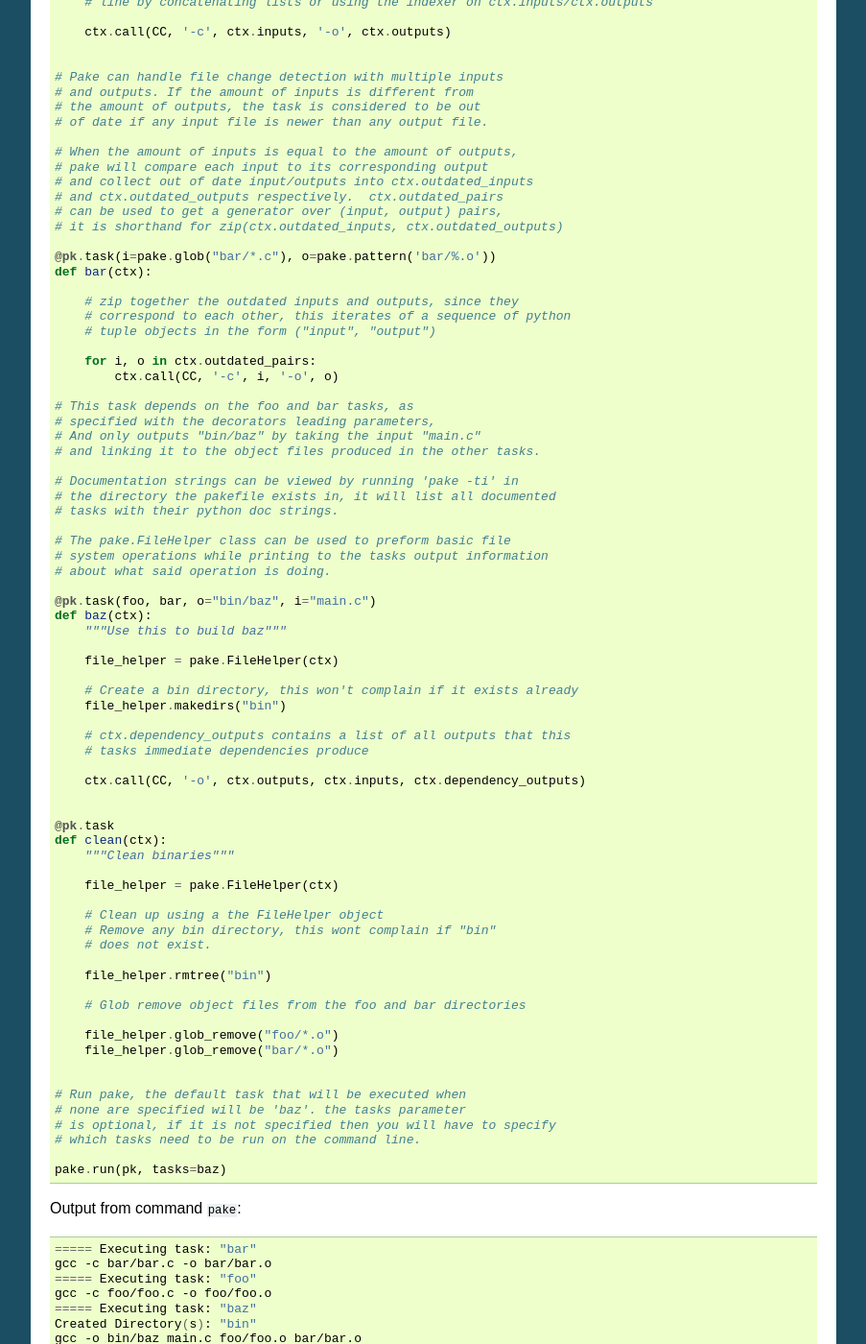
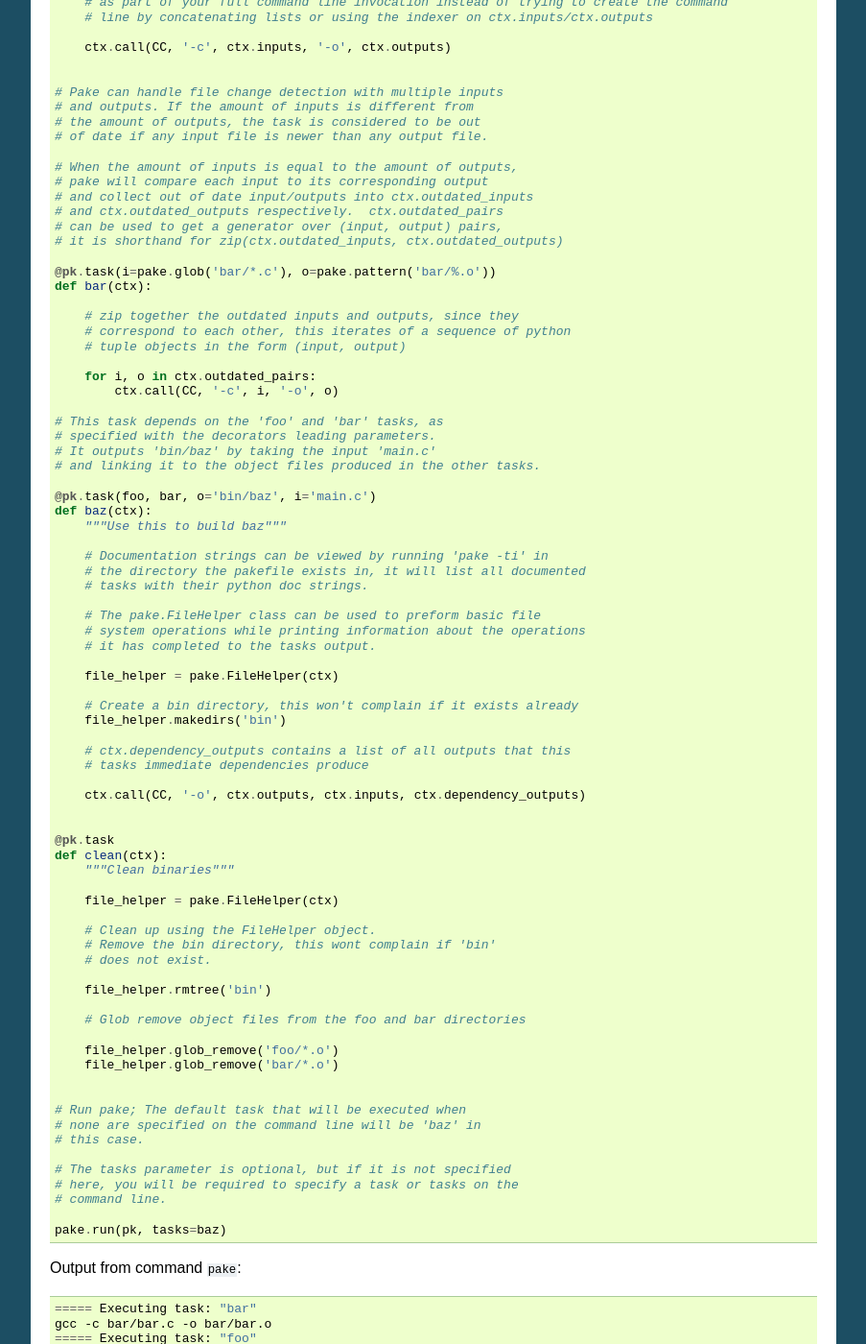
Before and after one commit to Teriks/pake, a Sphinx documentation site: the page built from docs/source/basictasks.rst, in a window 1280 px wide and 1400 px high, scrolled down 874 px. Shown: the whole window at 96% size, without its empty margins (198-1101 px from the left). Built offline with Sphinx 7.4.7, drawn with Linux system fonts in a browser that asks for light colours; some of the changed text lies outside the part shown.

Commit message:
Rewording in comments of first basic tasks example

```diff
--- a/docs/source/basictasks.rst
+++ b/docs/source/basictasks.rst
@@ -67,37 +68,37 @@ Here's a contrived pake demo which demonstrates how tasks are written:
     # can be used to get a generator over (input, output) pairs,
     # it is shorthand for zip(ctx.outdated_inputs, ctx.outdated_outputs)
 
-    @pk.task(i=pake.glob("bar/*.c"), o=pake.pattern('bar/%.o'))
+    @pk.task(i=pake.glob('bar/*.c'), o=pake.pattern('bar/%.o'))
     def bar(ctx):
 
         # zip together the outdated inputs and outputs, since they
         # correspond to each other, this iterates of a sequence of python
-        # tuple objects in the form ("input", "output")
+        # tuple objects in the form (input, output)
 
         for i, o in ctx.outdated_pairs:
             ctx.call(CC, '-c', i, '-o', o)
 
-    # This task depends on the foo and bar tasks, as
-    # specified with the decorators leading parameters,
-    # And only outputs "bin/baz" by taking the input "main.c"
+    # This task depends on the 'foo' and 'bar' tasks, as
+    # specified with the decorators leading parameters.
+    # It outputs 'bin/baz' by taking the input 'main.c'
     # and linking it to the object files produced in the other tasks.
 
-    # Documentation strings can be viewed by running 'pake -ti' in
-    # the directory the pakefile exists in, it will list all documented
-    # tasks with their python doc strings.
-
-    # The pake.FileHelper class can be used to preform basic file
-    # system operations while printing to the tasks output information
-    # about what said operation is doing.
-
-    @pk.task(foo, bar, o="bin/baz", i="main.c")
+    @pk.task(foo, bar, o='bin/baz', i='main.c')
     def baz(ctx):
         """Use this to build baz"""
+
+        # Documentation strings can be viewed by running 'pake -ti' in
+        # the directory the pakefile exists in, it will list all documented
+        # tasks with their python doc strings.
+
+        # The pake.FileHelper class can be used to preform basic file
+        # system operations while printing information about the operations
+        # it has completed to the tasks output.
 
         file_helper = pake.FileHelper(ctx)
 
         # Create a bin directory, this won't complain if it exists already
-        file_helper.makedirs("bin")
+        file_helper.makedirs('bin')
 
         # ctx.dependency_outputs contains a list of all outputs that this
         # tasks immediate dependencies produce
@@ -111,22 +112,25 @@ Here's a contrived pake demo which demonstrates how tasks are written:
 
         file_helper = pake.FileHelper(ctx)
 
-        # Clean up using a the FileHelper object
-        # Remove any bin directory, this wont complain if "bin"
+        # Clean up using the FileHelper object.
+        # Remove the bin directory, this wont complain if 'bin'
         # does not exist.
 
-        file_helper.rmtree("bin")
+        file_helper.rmtree('bin')
 
         # Glob remove object files from the foo and bar directories
 
-        file_helper.glob_remove("foo/*.o")
-        file_helper.glob_remove("bar/*.o")
+        file_helper.glob_remove('foo/*.o')
+        file_helper.glob_remove('bar/*.o')
 
 
-    # Run pake, the default task that will be executed when
-    # none are specified will be 'baz'. the tasks parameter
-    # is optional, if it is not specified then you will have to specify
-    # which tasks need to be run on the command line.
+    # Run pake; The default task that will be executed when
+    # none are specified on the command line will be 'baz' in
+    # this case.
+
+    # The tasks parameter is optional, but if it is not specified
+    # here, you will be required to specify a task or tasks on the
+    # command line.
 
     pake.run(pk, tasks=baz)
 
```
Also changed, not shown: other parts of docs/source/basictasks.rst (+9 -8 lines), README.rst (+36 -32 lines).
